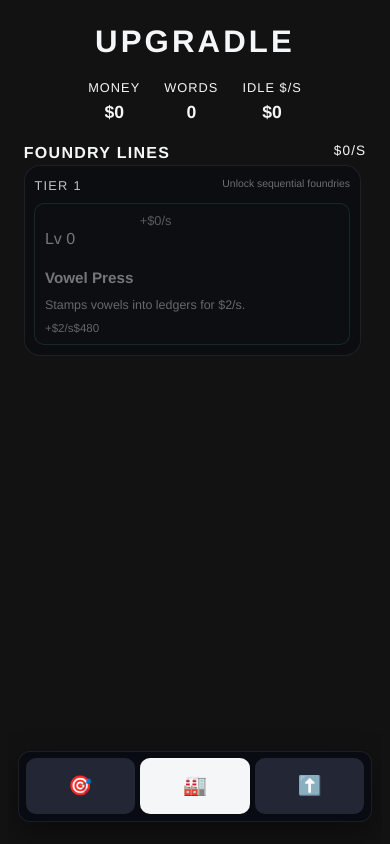
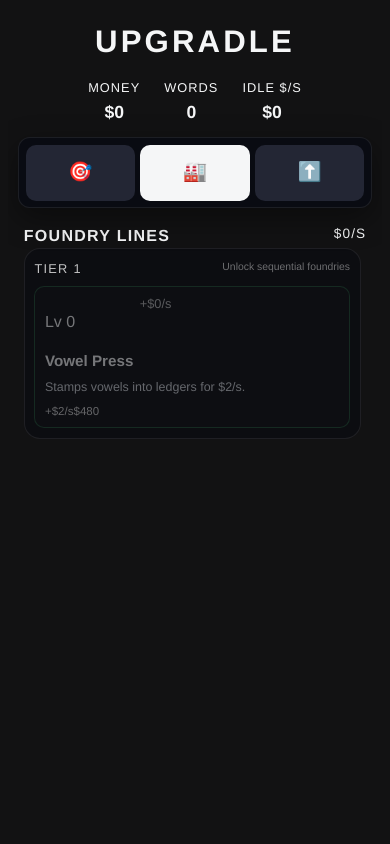
Before and after one commit to michaelasper/upgradle, a React (Vite) app: page / in a window 390 px wide. Both pictures are taken after a click on the button "Foundry lines". Built offline with nearby package versions, Linux system fonts and the light colour scheme.

Commit message:
fix: pin mobile nav to top

```diff
--- a/src/App.css
+++ b/src/App.css
@@ -500,7 +500,8 @@
   background: rgba(10, 12, 18, 0.95);
   box-shadow: 0 10px 30px rgba(0, 0, 0, 0.4);
   position: sticky;
-  bottom: 0;
+  top: 0;
+  z-index: 5;
 }
 
 .mobile-nav button {
--- a/src/App.tsx
+++ b/src/App.tsx
@@ -402,13 +402,6 @@ function App() {
 
       {isCompact ? (
         <div className="mobile-shell">
-          {activeView === 'game' ? (
-            <section className="board-stack">{boardStackContent}</section>
-          ) : (
-            <div className="mobile-panel-scroll">
-              {activeView === 'generators' ? renderGeneratorPanel() : renderUpgradePanel()}
-            </div>
-          )}
           <nav className="mobile-nav">
             <button
               type="button"
@@ -435,6 +428,13 @@ function App() {
               ⬆️
             </button>
           </nav>
+          {activeView === 'game' ? (
+            <section className="board-stack">{boardStackContent}</section>
+          ) : (
+            <div className="mobile-panel-scroll">
+              {activeView === 'generators' ? renderGeneratorPanel() : renderUpgradePanel()}
+            </div>
+          )}
         </div>
       ) : (
         <div className={layoutClass.join(' ').trim()}>
```
